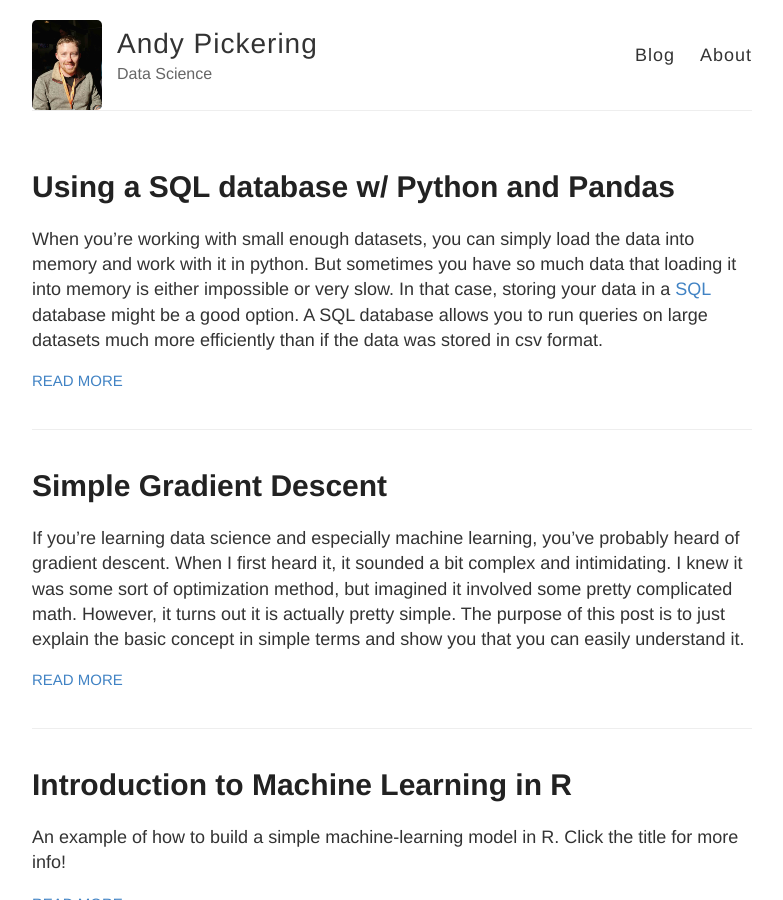
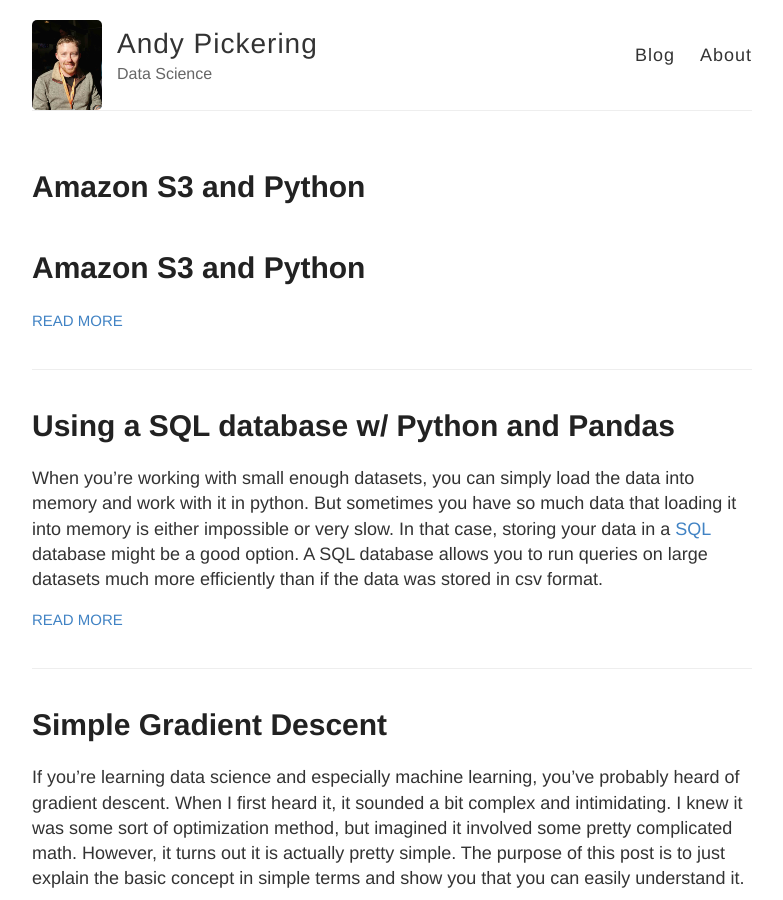
Before and after one commit to andypicke/andypicke.github.io, a Jekyll site: the page built from index.html, in a window 1280 px wide and 900 px high. Shown: the whole window, without its empty margins (248-1031 px from the left). Built offline with Jekyll 4.4.1, drawn with Linux system fonts in a browser that asks for light colours.

Commit message:
Update and rename aws_s3.md to 2017-7-27-aws_s3.md

```diff
--- a/_posts/aws_s3.md
+++ b/_posts/2017-7-27-aws_s3.md
@@ -1,3 +1,7 @@
+---
+layout: post
+title: Amazon S3 and Python
+---
 
 
 # Amazon S3 and Python
```
